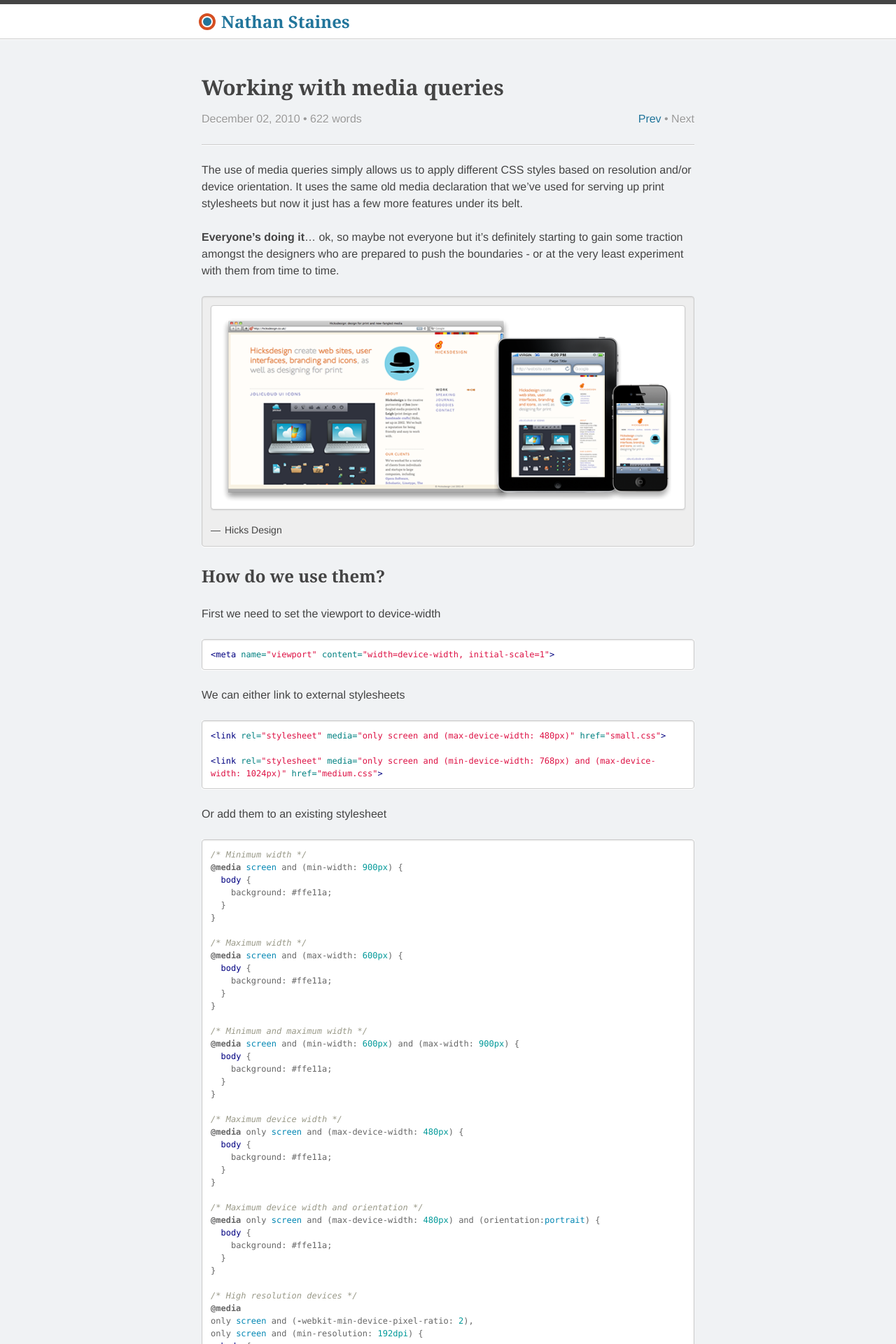
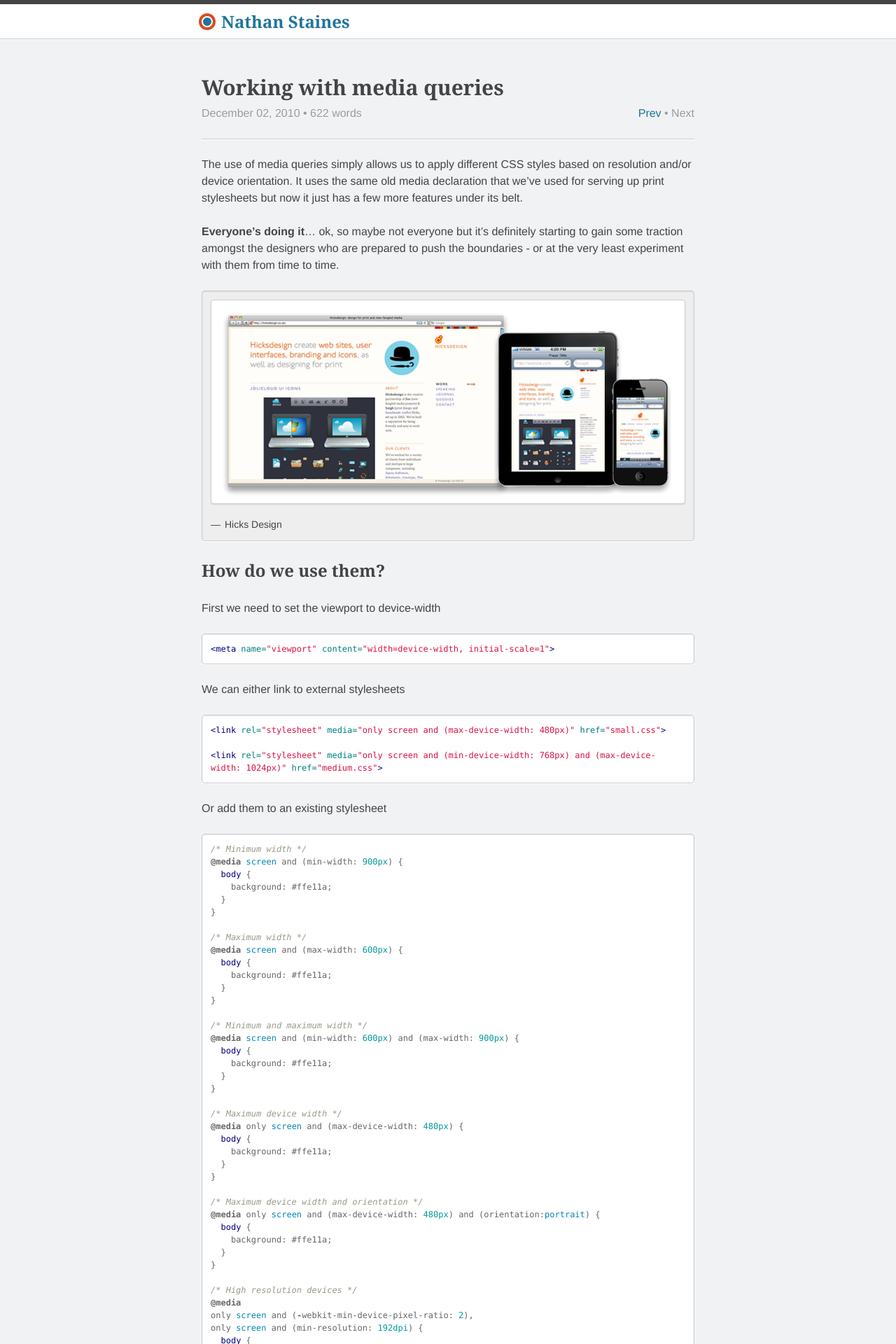
Before and after one commit to nathanstaines/nathanstaines.github.com, a Jekyll site: the page built from _posts/2010-12-02-working-with-media-queries.md, in a window 1280 px wide. Shown: the top 1920 px of the page at 70% size. Built offline with Jekyll 4.4.1, drawn with Linux system fonts in a browser that asks for light colours; nearby versions of some CDN libraries; Markdown is read by kramdown in place of the engine named in the settings.

Commit message:
Adjust margin

```diff
--- a/css/main.css
+++ b/css/main.css
@@ -351,15 +351,15 @@ pre > code {
 }
 
 .highlight .s {
-  color: #d14;
+  color: #dd1144;
 }
 
 .highlight .na {
-  color: #008080;
+  color: teal;
 }
 
 .highlight .nb {
-  color: #0086B3;
+  color: #0086b3;
 }
 
 .highlight .nc {
@@ -368,11 +368,11 @@ pre > code {
 }
 
 .highlight .no {
-  color: #008080;
+  color: teal;
 }
 
 .highlight .ni {
-  color: #800080;
+  color: purple;
 }
 
 .highlight .ne {
@@ -390,11 +390,11 @@ pre > code {
 }
 
 .highlight .nt {
-  color: #000080;
+  color: navy;
 }
 
 .highlight .nv {
-  color: #008080;
+  color: teal;
 }
 
 .highlight .ow {
@@ -422,35 +422,35 @@ pre > code {
 }
 
 .highlight .sb {
-  color: #d14;
+  color: #dd1144;
 }
 
 .highlight .sc {
-  color: #d14;
+  color: #dd1144;
 }
 
 .highlight .sd {
-  color: #d14;
+  color: #dd1144;
 }
 
 .highlight .s2 {
-  color: #d14;
+  color: #dd1144;
 }
 
 .highlight .se {
-  color: #d14;
+  color: #dd1144;
 }
 
 .highlight .sh {
-  color: #d14;
+  color: #dd1144;
 }
 
 .highlight .si {
-  color: #d14;
+  color: #dd1144;
 }
 
 .highlight .sx {
-  color: #d14;
+  color: #dd1144;
 }
 
 .highlight .sr {
@@ -458,7 +458,7 @@ pre > code {
 }
 
 .highlight .s1 {
-  color: #d14;
+  color: #dd1144;
 }
 
 .highlight .ss {
@@ -470,15 +470,15 @@ pre > code {
 }
 
 .highlight .vc {
-  color: #008080;
+  color: teal;
 }
 
 .highlight .vg {
-  color: #008080;
+  color: teal;
 }
 
 .highlight .vi {
-  color: #008080;
+  color: teal;
 }
 
 .highlight .il {
@@ -670,7 +670,7 @@ figcaption:before {
   box-shadow: 0 1px 0 white;
 }
 .post > header > h2 {
-  margin-bottom: 0.75rem;
+  margin-bottom: 0.25rem;
 }
 
 .archive-list {
--- a/sass/_posts.scss
+++ b/sass/_posts.scss
@@ -9,7 +9,7 @@
     @include keyline(bottom);
 
     > h2 {
-      margin-bottom: $half-spacing-unit;
+      margin-bottom: ($base-spacing-unit / 6);
     }
   }
 }
```
Also changed, not shown: 1 other file.
